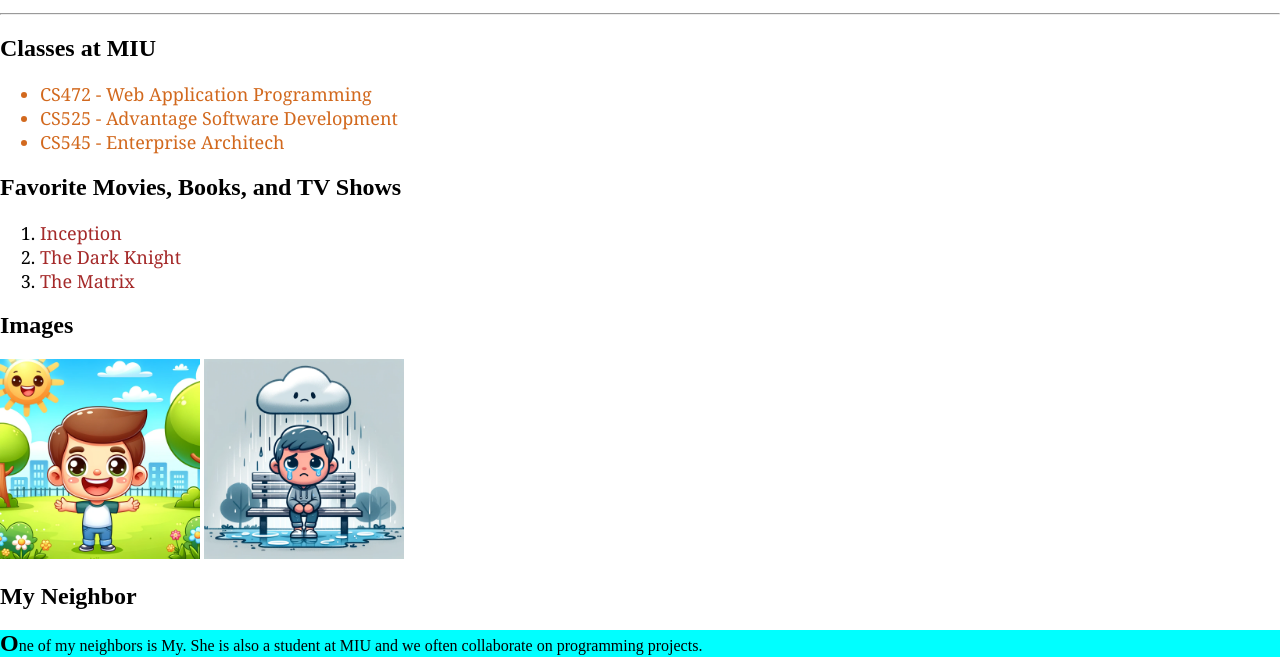
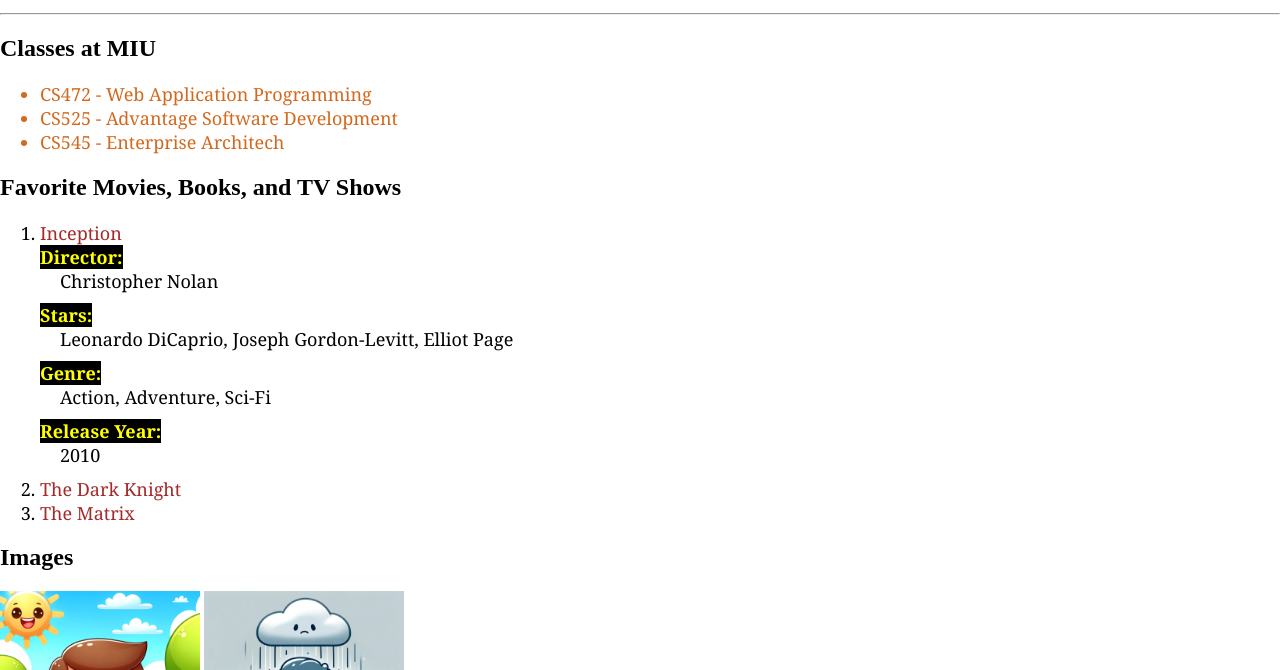
Before and after one commit to peter-hoangquochung/cs472, a plain HTML site: page lab2/aboutme.html in a window 1280 px wide. Shown: the part 110-780 px from the top of the page. Drawn offline with Linux system fonts and the light colour scheme.

Commit message:
lab2_part5

```diff
--- a/lab2/aboutme.html
+++ b/lab2/aboutme.html
@@ -18,7 +18,18 @@
 
     <h2>Favorite Movies, Books, and TV Shows</h2>
     <ol class="list favorite">
-        <li><a href="https://www.imdb.com/title/tt1375666/">Inception</a></li>
+        <li><a href="https://www.imdb.com/title/tt1375666/">Inception</a>
+            <dl>
+                <dt>Director:</dt>
+                <dd>Christopher Nolan</dd>
+                <dt>Stars:</dt>
+                <dd>Leonardo DiCaprio, Joseph Gordon-Levitt, Elliot Page</dd>
+                <dt>Genre:</dt>
+                <dd>Action, Adventure, Sci-Fi</dd>
+                <dt>Release Year:</dt>
+                <dd>2010</dd>
+            </dl>
+        </li>
         <li><a href="https://www.imdb.com/title/tt0468569/">The Dark Knight</a></li>
         <li><a href="https://www.imdb.com/title/tt0133093/">The Matrix</a></li>
     </ol>
--- a/lab2/styles.css
+++ b/lab2/styles.css
@@ -36,3 +36,19 @@ p::first-letter {
     font-size: 1.5em;
     font-weight: bold;
 }
+
+dl {
+    margin: 0;
+    padding: 0;
+}
+
+dt {
+    font-weight: bold;
+    color: yellow;
+    background-color: black;
+    width: fit-content;
+}
+
+dd {
+    margin: 0 0 10px 20px;
+}
```
Also changed, not shown: 2 other files.
